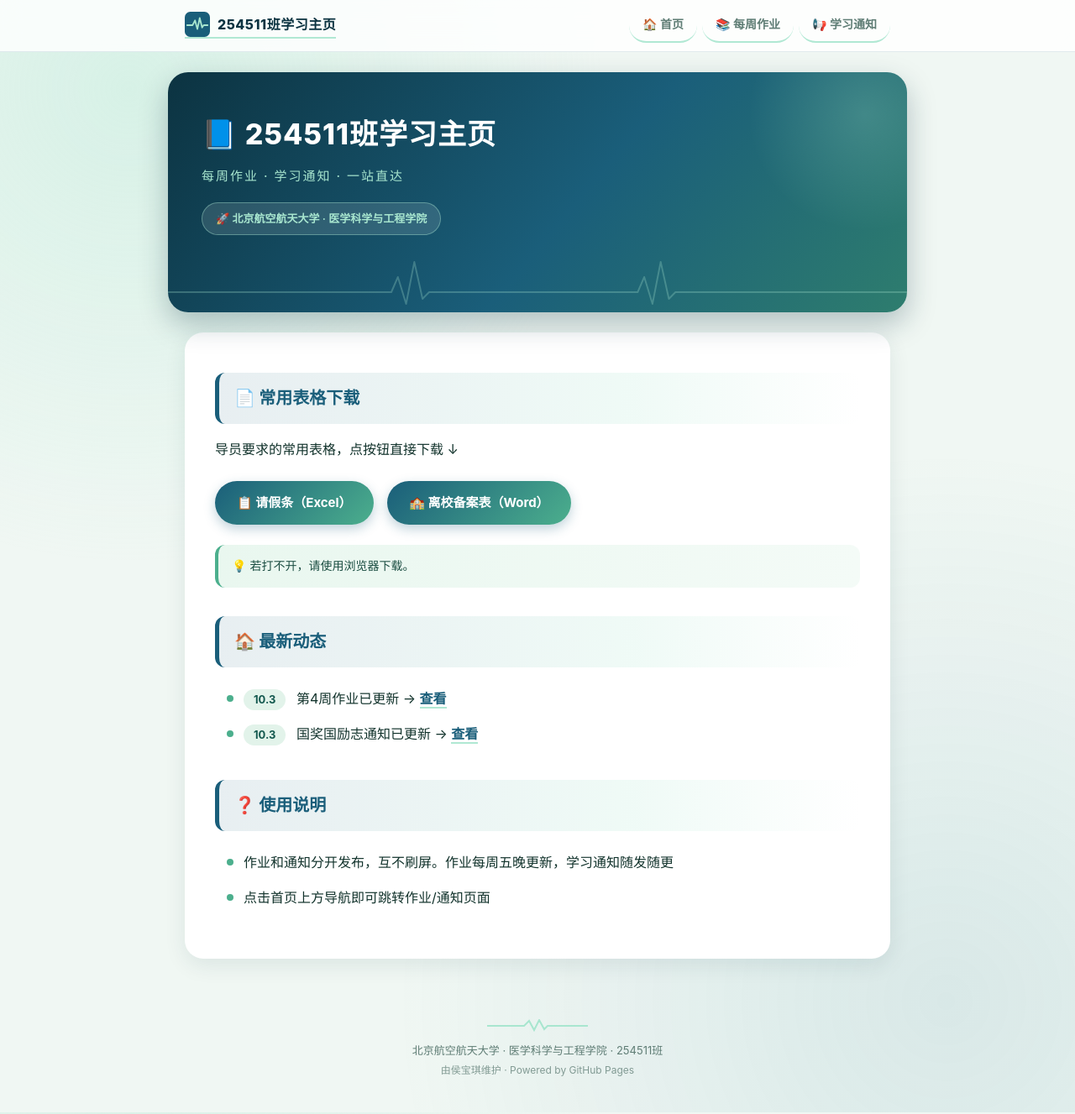
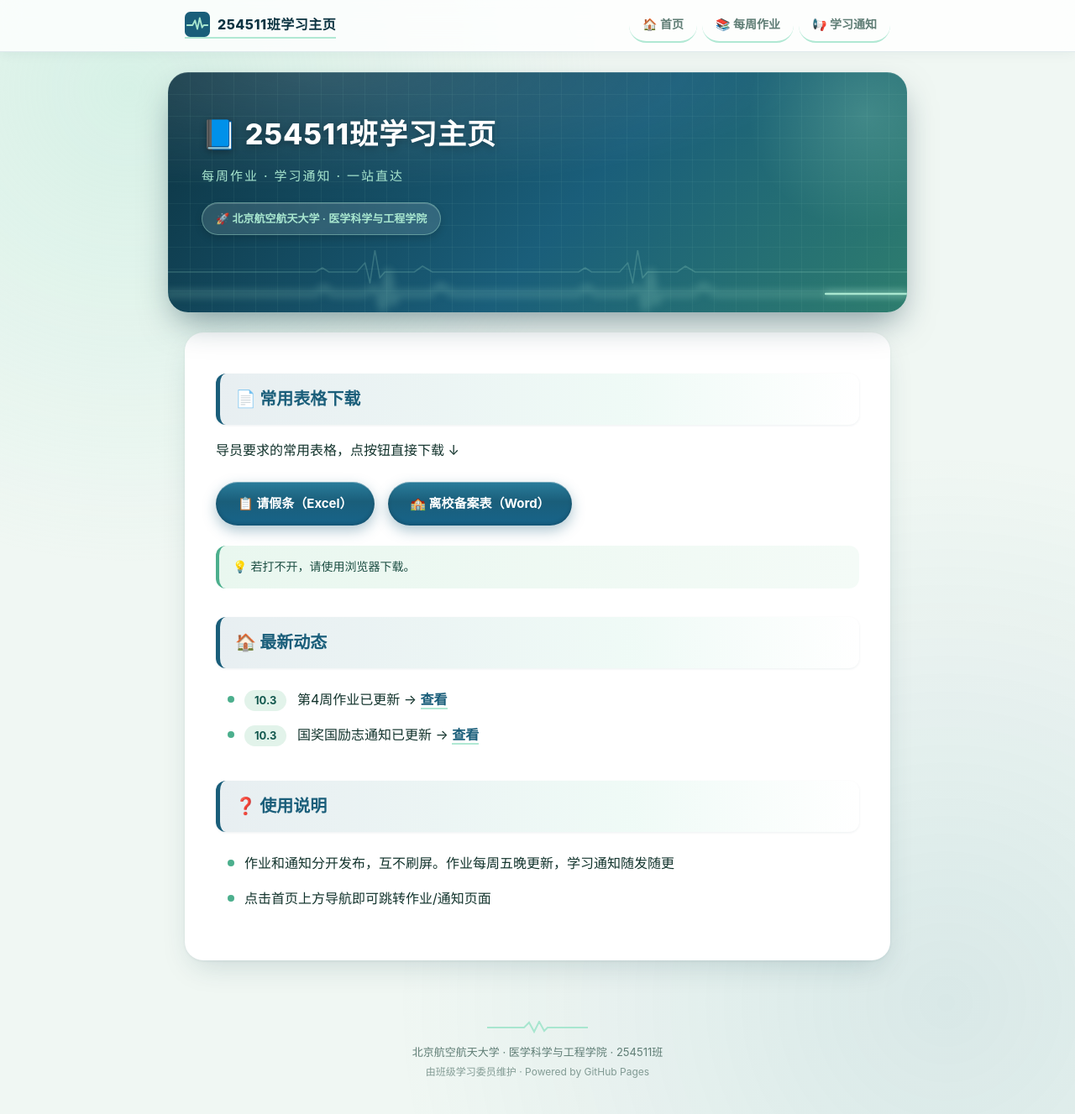
Before and after one commit to BertAGT/254511-Notifications, a Jekyll site: the page built from index.md, in a window 1280 px wide and 1327 px high. Shown: the whole window at 84% size. Built offline with Jekyll 4.4.1, drawn with Linux system fonts in a browser that asks for light colours.

Commit message:
Add files via upload

```diff
--- a/_layouts/default.html
+++ b/_layouts/default.html
@@ -37,6 +37,7 @@
     backdrop-filter:blur(12px);
     -webkit-backdrop-filter:blur(12px);
     border-bottom:1px solid rgba(26,94,122,.12);
+    box-shadow:0 2px 14px rgba(13,59,71,.06);
   }
   .nav-inner{max-width:880px;margin:0 auto;padding:10px 20px;display:flex;align-items:center;gap:18px}
   .brand{display:flex;align-items:center;gap:9px;font-weight:800;font-size:16px;color:var(--teal-900);text-decoration:none;letter-spacing:.5px}
@@ -54,37 +55,62 @@
     position:relative;overflow:hidden;
     margin-top:24px;border-radius:24px;
     padding:44px 40px 92px;
-    background:linear-gradient(130deg,var(--teal-900) 0%,var(--teal-700) 55%,#2E7D6E 100%);
+    /* 底层：心电图纸网格（监护仪屏幕质感）→ 顶部渐亮 → 主渐变 */
+    background:
+      linear-gradient(rgba(168,230,207,.06) 1px, transparent 1px),
+      linear-gradient(90deg, rgba(168,230,207,.06) 1px, transparent 1px),
+      radial-gradient(120% 90% at 20% 0%, rgba(255,255,255,.14), transparent 55%),
+      linear-gradient(130deg,var(--teal-900) 0%,var(--teal-700) 55%,#2E7D6E 100%);
+    background-size:26px 26px,26px 26px,auto,auto;
     color:#fff;
-    box-shadow:0 14px 34px rgba(12,51,65,.28);
+    box-shadow:
+      0 1px 0 rgba(255,255,255,.10) inset,
+      0 18px 40px -10px rgba(12,51,65,.5);
   }
   .hero::before{
     content:"";position:absolute;right:-90px;top:-90px;width:280px;height:280px;border-radius:50%;
     background:radial-gradient(circle,rgba(168,230,207,.22),transparent 70%);
   }
-  .hero h1{margin:0 0 8px;font-size:34px;font-weight:800;letter-spacing:1px}
+  .hero h1{
+    margin:0 0 8px;font-size:34px;font-weight:800;letter-spacing:1px;
+    text-shadow:0 2px 8px rgba(0,0,0,.3);
+  }
   .hero .sub{margin:0;font-size:15px;color:var(--mint);font-weight:500;letter-spacing:2px}
   .org-badge{
     display:inline-flex;align-items:center;gap:7px;margin-top:18px;
     padding:7px 16px;border-radius:999px;font-size:13px;font-weight:600;
     background:rgba(255,255,255,.12);border:1px solid rgba(168,230,207,.4);color:var(--mint);
+    box-shadow:0 1px 0 rgba(255,255,255,.15) inset, 0 4px 10px rgba(0,0,0,.15);
+    backdrop-filter:blur(4px);
   }
-  .hero .ecg{position:absolute;left:0;right:0;bottom:-4px;width:100%;height:72px;display:block}
+  .hero .ecg{position:absolute;left:0;right:0;bottom:-4px;width:100%;height:78px;display:block}
+  /* 发光底衬：粗+模糊，营造示波管辉光 */
+  .ecg-glow{
+    fill:none;stroke:var(--mint);stroke-width:9;stroke-linecap:round;stroke-linejoin:round;
+    opacity:.22;filter:blur(5px);
+  }
+  /* 远端导联：静态淡线，增加纵深 */
+  .ecg-line.dim{
+    stroke:rgba(168,230,207,.22);stroke-width:1.6;filter:none;
+    animation:none;stroke-dasharray:none;stroke-dashoffset:0;
+  }
   .ecg-line{
     fill:none;stroke:var(--mint);stroke-width:2.5;stroke-linecap:round;stroke-linejoin:round;
-    filter:drop-shadow(0 0 5px rgba(168,230,207,.8));
-    stroke-dasharray:1400;stroke-dashoffset:1400;
-    animation:ecg-run 6s linear infinite;
+    filter:drop-shadow(0 0 5px rgba(168,230,207,.9));
+    stroke-dasharray:1600;stroke-dashoffset:1600;
+    animation:ecg-run 7s linear infinite;
   }
-  .ecg-line.dim{stroke:rgba(168,230,207,.28);stroke-width:2;filter:none;animation:none;stroke-dasharray:none;stroke-dashoffset:0}
-  @keyframes ecg-run{to{stroke-dashoffset:-1400}}
+  @keyframes ecg-run{to{stroke-dashoffset:-1600}}
   @media (prefers-reduced-motion:reduce){.ecg-line{animation:none;stroke-dashoffset:0}}
 
   /* ===== 正文卡片 ===== */
   .card{
     background:var(--card);border-radius:22px;
     padding:14px 36px 38px;margin:24px 0 46px;
-    box-shadow:0 8px 26px rgba(13,59,71,.09);
+    border:1px solid rgba(255,255,255,.9);
+    box-shadow:
+      0 1px 3px rgba(13,59,71,.07),
+      0 14px 36px -10px rgba(13,59,71,.18);
   }
   h2{
     display:flex;align-items:center;gap:11px;
@@ -93,6 +119,7 @@
     background:linear-gradient(90deg,rgba(26,94,122,.10),rgba(168,230,207,.18) 65%,transparent);
     border-left:5px solid var(--teal-700);
     border-radius:12px;
+    box-shadow:0 1px 3px rgba(13,59,71,.08);
   }
   h3{color:var(--teal-700);margin:24px 0 10px}
   a{color:var(--teal-700);font-weight:600;text-decoration:none;border-bottom:2px solid rgba(168,230,207,.9);transition:background .15s}
@@ -151,13 +178,22 @@
   /* 下载按钮 */
   .dl-btn{
     display:inline-flex;align-items:center;gap:9px;
-    background:linear-gradient(135deg,var(--teal-700),var(--mint-strong));
+    background:linear-gradient(180deg,#2A7D9C 0%,var(--teal-700) 45%,#17648A 100%);
     color:#fff;font-size:15px;font-weight:700;
     padding:13px 26px;border-radius:999px;margin:8px 12px 8px 0;
-    box-shadow:0 5px 14px rgba(26,94,122,.28);
+    box-shadow:
+      0 1px 0 rgba(255,255,255,.35) inset,
+      0 -2px 4px rgba(0,0,0,.18) inset,
+      0 6px 16px rgba(26,94,122,.35);
     transition:transform .16s, box-shadow .16s;
   }
-  .dl-btn:hover{transform:translateY(-2px);box-shadow:0 9px 20px rgba(26,94,122,.36);background:linear-gradient(135deg,#226E8E,#5BC9A6)}
+  .dl-btn:hover{
+    transform:translateY(-2px);
+    box-shadow:
+      0 1px 0 rgba(255,255,255,.35) inset,
+      0 -2px 4px rgba(0,0,0,.18) inset,
+      0 10px 22px rgba(26,94,122,.45);
+  }
   .dl-btn:active{transform:translateY(0)}
 
   footer{
@@ -197,9 +233,13 @@
   <h1>📘 {{ site.title }}</h1>
   <p class="sub">每周作业 · 学习通知 · 一站直达</p>
   <span class="org-badge">🚀 北京航空航天大学 · 医学科学与工程学院</span>
-  <svg class="ecg" viewBox="0 0 900 72" preserveAspectRatio="none" aria-hidden="true">
-    <polyline class="ecg-line dim" points="0,44 260,44 272,44 280,26 290,58 300,8 310,52 318,44 560,44 572,44 580,26 590,58 600,8 610,52 618,44 900,44"/>
-    <polyline class="ecg-line" points="0,44 260,44 272,44 280,26 290,58 300,8 310,52 318,44 560,44 572,44 580,26 590,58 600,8 610,52 618,44 900,44"/>
+  <svg class="ecg" viewBox="0 0 900 78" preserveAspectRatio="none" aria-hidden="true">
+    <!-- 远端导联（静态淡线，纵深感） -->
+    <polyline class="ecg-line dim" points="0,26 180,26 188,21 196,26 230,26 240,15 246,39 252,0 258,33 264,26 300,26 310,19 322,26 500,26 508,21 516,26 550,26 560,15 566,39 572,0 578,33 584,26 620,26 630,19 642,26 900,26"/>
+    <!-- 发光底衬 -->
+    <polyline class="ecg-glow" points="0,52 180,52 190,45 200,52 240,52 250,46 256,50 262,70 268,26 274,62 280,52 320,52 332,43 346,52 500,52 510,45 520,52 560,52 570,46 576,50 582,70 588,26 594,62 600,52 640,52 652,43 666,52 900,52"/>
+    <!-- 主导联：带 P 波-QRS-T 波的完整心动周期 -->
+    <polyline class="ecg-line" points="0,52 180,52 190,45 200,52 240,52 250,46 256,50 262,70 268,26 274,62 280,52 320,52 332,43 346,52 500,52 510,45 520,52 560,52 570,46 576,50 582,70 588,26 594,62 600,52 640,52 652,43 666,52 900,52"/>
   </svg>
 </header>
 {% endif %}
@@ -213,7 +253,7 @@
 <footer>
   <svg class="f-ecg" width="120" height="16" viewBox="0 0 120 16" aria-hidden="true"><polyline points="0,8 44,8 50,2 56,13 62,1 68,12 72,8 120,8" fill="none" stroke="#A8E6CF" stroke-width="2" stroke-linecap="round"/></svg>
   北京航空航天大学 · 医学科学与工程学院 · 254511班<br>
-  <span style="font-size:12px;opacity:.75">由侯宝琪维护 · Powered by GitHub Pages</span>
+  <span style="font-size:12px;opacity:.75">由班级学习委员维护 · Powered by GitHub Pages</span>
 </footer>
 
 </body>
```
